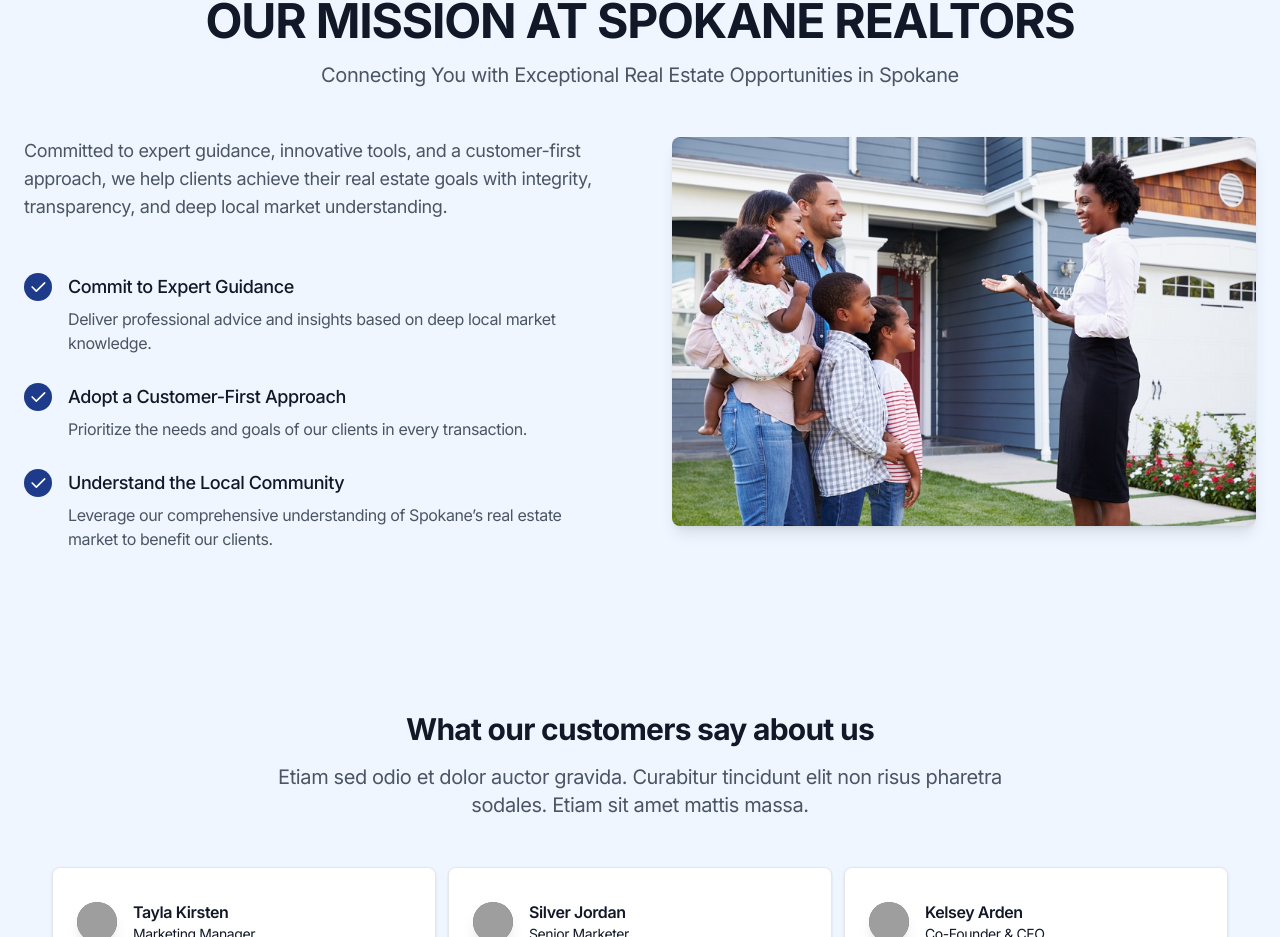
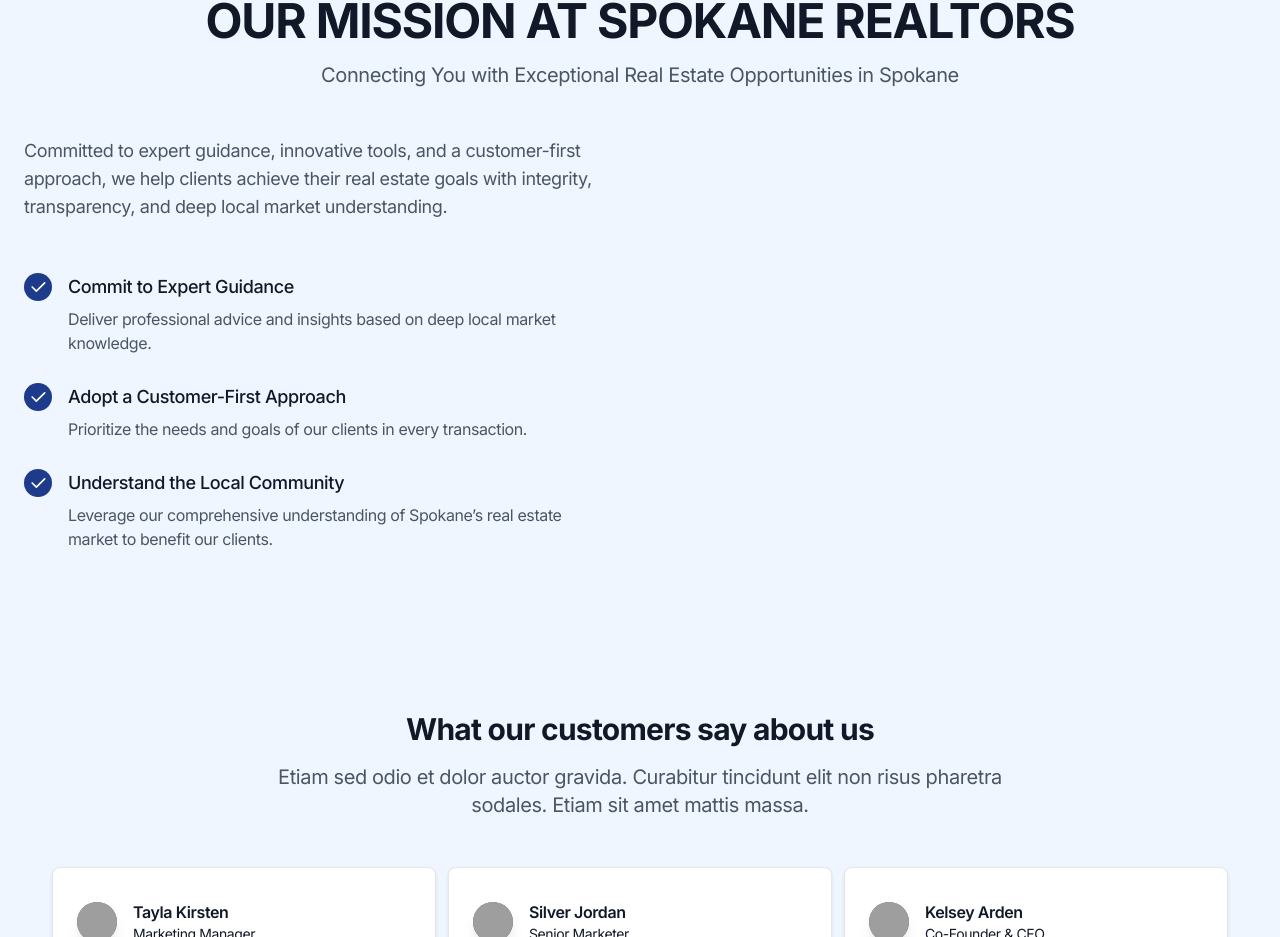
Before and after one commit to webDesignMumeishon/spokane-realtors, a Next.js app: page / in a window 1280 px wide. Shown: the part 849-1786 px from the top of the page. Built offline with nearby package versions, Linux system fonts and the light colour scheme; grey boxes are pictures that could not be loaded.

Commit message:
change size withdt

```diff
--- a/src/components/widgets/Content.tsx
+++ b/src/components/widgets/Content.tsx
@@ -43,8 +43,8 @@ const Content = ({
               <Image
                 className="mx-auto w-full rounded-lg shadow-lg bg-gray-400 dark:bg-slate-700"
                 src={image.src}
-                width={828}
-                height={828}
+                layout="fill"
+                objectFit="cover"
                 alt={image.alt}
                 sizes="(max-width: 768px) 100vw, 432px"
                 placeholder="blur"
```
